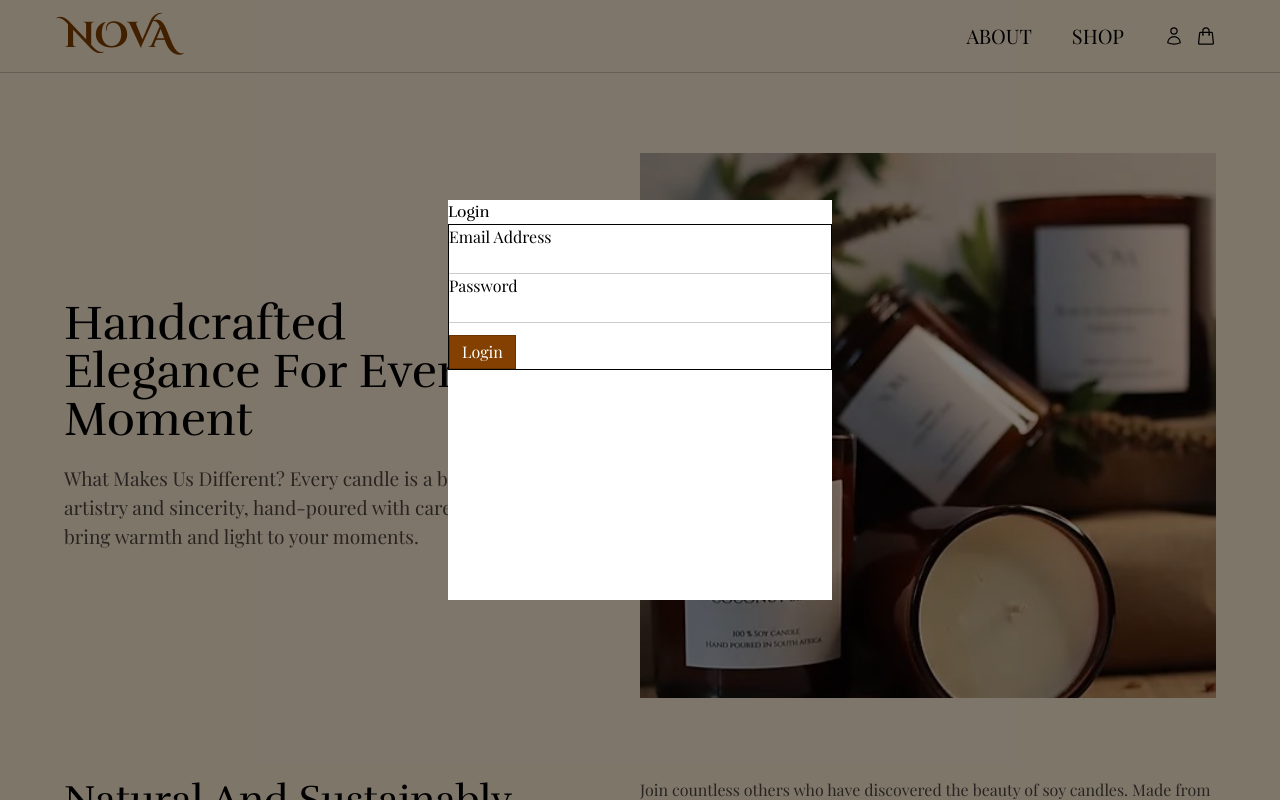
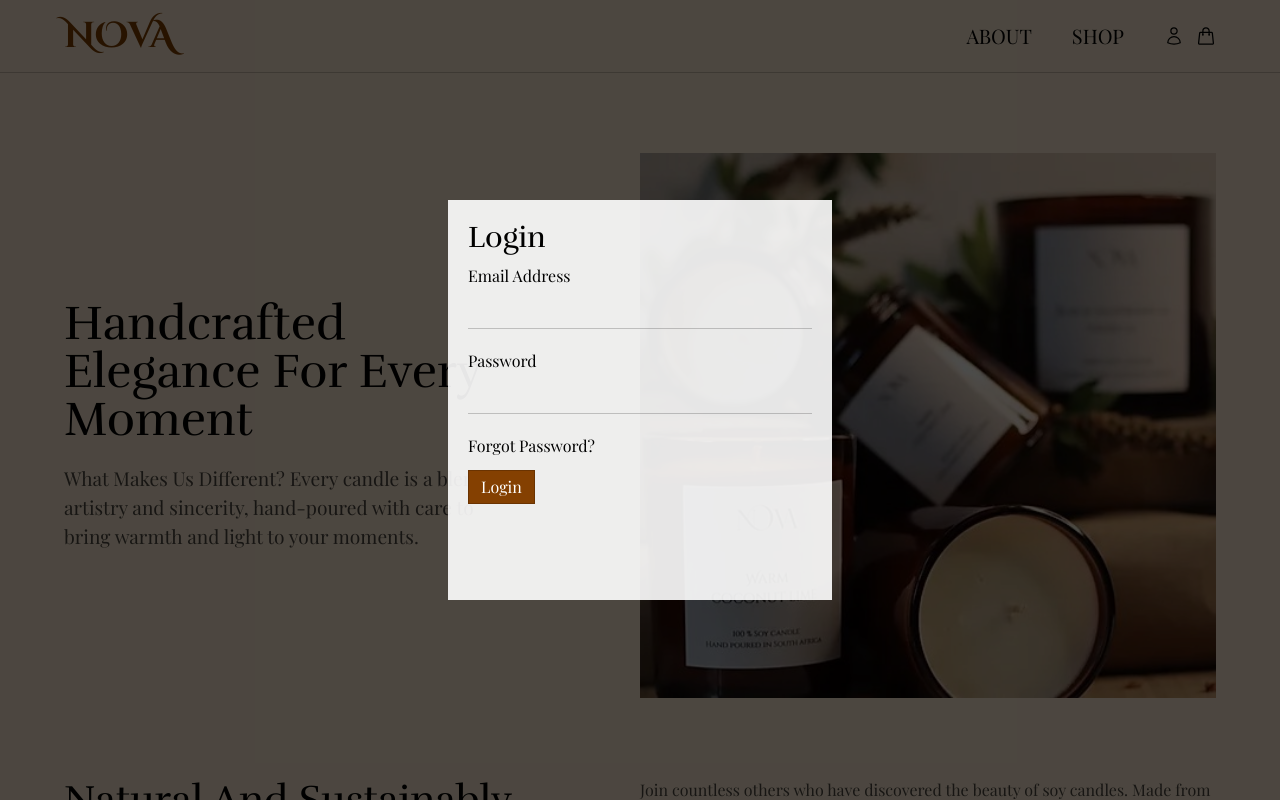
Before and after one commit to Hilton-J/nova_candles, a React (Vite) app in the folder frontend/: page / in a window 1280 px wide. Both pictures are taken after a click on the icon 1174 px from the left and 36 px from the top of the page. Shown: the top 800 px of the page. Built offline with nearby package versions, Linux system fonts and the light colour scheme; a web font is replaced by a local one.

Commit message:
working login

```diff
--- a/frontend/src/components/LoginModal.tsx
+++ b/frontend/src/components/LoginModal.tsx
@@ -31,18 +31,18 @@ const LoginModal = ({ setOpenLoginModal }: OutletContext) => {
 
   return (
     <div
-      className='fixed z-50 inset-0 flex justify-center items-center bg-black/50'
+      className='fixed z-50 inset-0 flex justify-center items-center bg-black/70'
       // onClick={() => setOpenLoginModal(false)}
     >
-      <div className='bg-white w-[30%] h-[50%]'>
-        <h1>Login</h1>
-        <form onSubmit={handleSubmit} className='border'>
+      <div className='bg-white/90 w-[30%] h-[50%] p-5 space-y-2'>
+        <h1 className='text-3xl'>Login</h1>
+        <form onSubmit={handleSubmit} className='space-y-5'>
           <div className=''>
             <label className='block' htmlFor='email'>
               Email Address
             </label>
             <input
-              className='w-full border-b border-black/20 hover:border-black/50 hover:bg-black/10'
+              className='w-full border-b border-black/20 hover:border-black/50 hover:bg-black/10 outline-none p-2'
               type='email'
               id='email'
               name='email'
@@ -50,12 +50,12 @@ const LoginModal = ({ setOpenLoginModal }: OutletContext) => {
               onChange={(e) => setEmail(e.target.value)}
             />
           </div>
-          <div>
+          <div className=''>
             <label className='block' htmlFor='password'>
               Password
             </label>
             <input
-              className='w-full border-b border-black/20 hover:border-black/50 hover:bg-black/10'
+              className='w-full border-b border-black/20 hover:border-black/50 hover:bg-black/10 outline-none p-2'
               type='password'
               id='passsword'
               name='email'
@@ -63,6 +63,7 @@ const LoginModal = ({ setOpenLoginModal }: OutletContext) => {
               onChange={(e) => setPassword(e.target.value)}
             />
           </div>
+          <a>Forgot Password?</a>
           <div>
             <button
               type='submit'
--- a/frontend/src/index.css
+++ b/frontend/src/index.css
@@ -6,11 +6,10 @@
 @theme {
   --font-rufina: "Rufina";
   --color-accent: #844001;
-  --color-primary: #FFEDD6;
+  --color-primary: #ffedd6;
   --color-secondary: #fff8ef;
   --font-cinzel: "Cinzel Decorative";
   --font-playfair: "Playfair Display";
-
 }
 
 @layer base {
```
